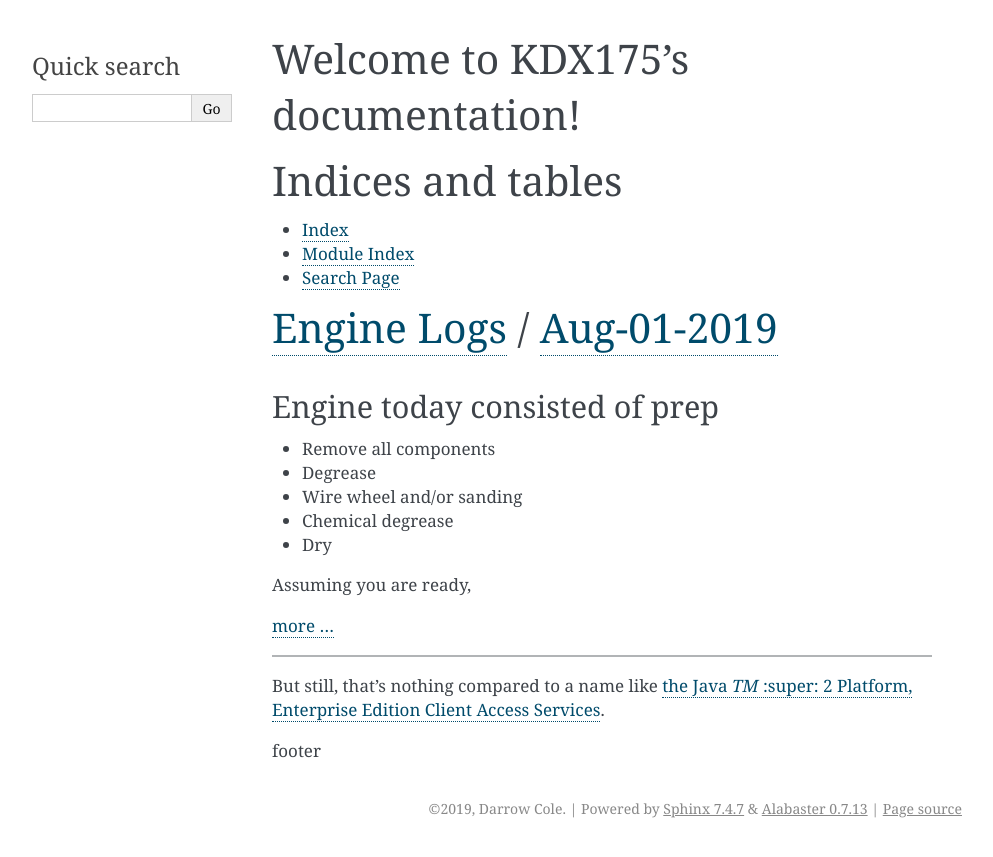
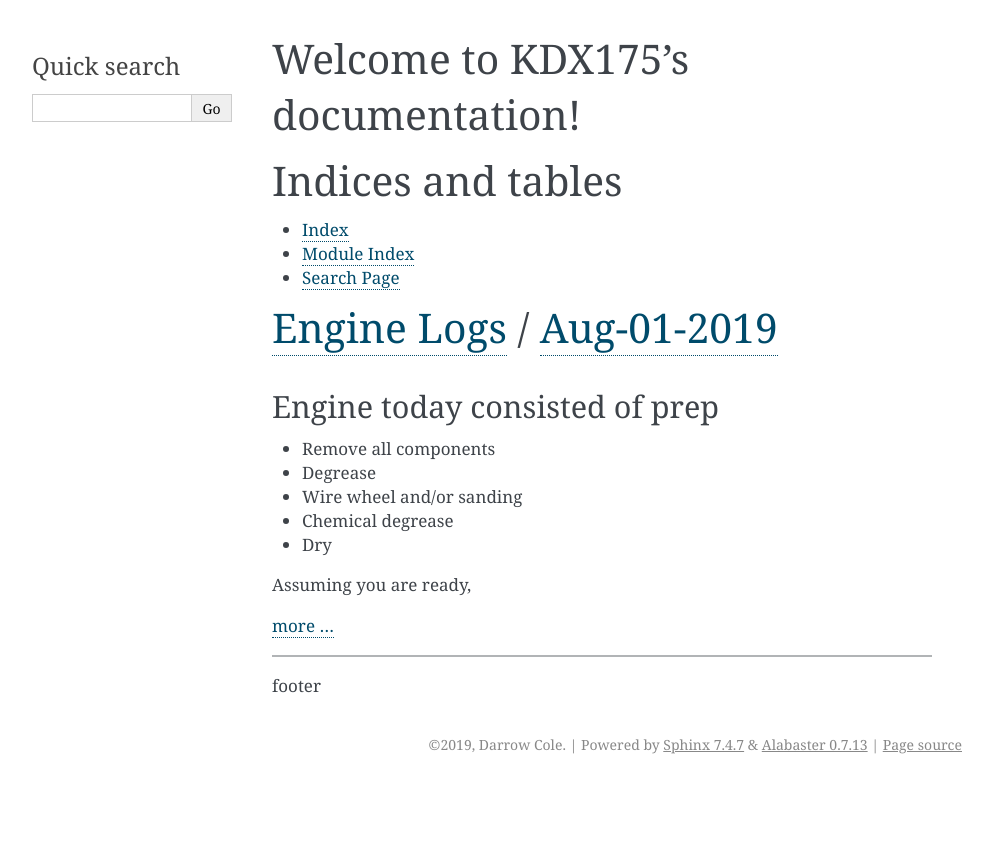
Before and after one commit to darrowco/kdx175, a Sphinx documentation site: the page built from source/index.rst, in a window 1280 px wide. Shown: the top 857 px of the page, without its empty margins (148-1141 px from the left). Built offline with Sphinx 7.4.7, drawn with Linux system fonts in a browser that asks for light colours; formulas are drawn with MathJax 3.

Commit message:
substitution removed

```diff
--- a/source/index.rst
+++ b/source/index.rst
@@ -25,15 +25,4 @@ Indices and tables
 
 ----
 
-
-But still, that's nothing compared to a name like
-|j2ee-cas|__.
-
-.. |j2ee-cas| replace::
-   the Java `TM` :super: 2 Platform, Enterprise Edition Client
-   Access Services
-__ http://developer.java.sun.com/developer/earlyAccess/
-   j2eecas/
-
-
 footer
```
Also changed, not shown: 6 other files.
